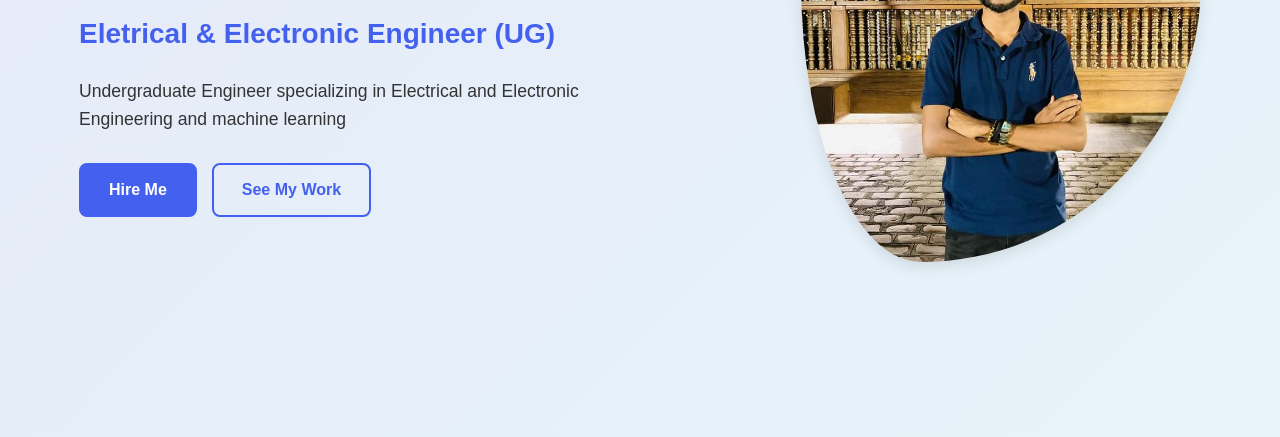
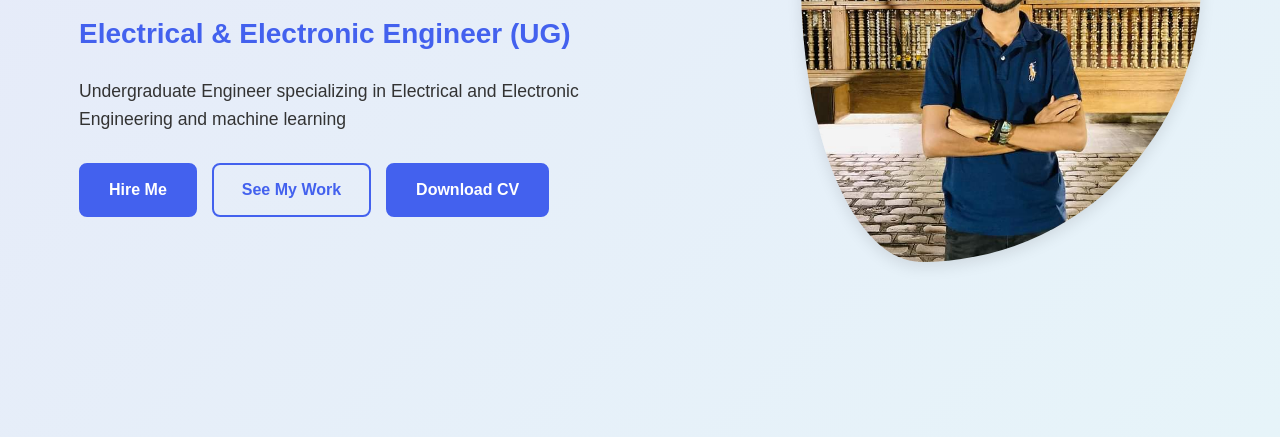
Before and after one commit to dcsangeeth/my_portfolio, a plain HTML site: page index.html in a window 1280 px wide. Shown: the part 363-800 px from the top of the page. Drawn offline with nearby package versions, Linux system fonts and the light colour scheme.

Commit message:
cv download button update

```diff
--- a/index.html
+++ b/index.html
@@ -38,11 +38,12 @@
             <div class="hero-content">
                 <div class="hero-text" data-aos="fade-up" data-aos-delay="200">
                     <h1>Chalana Sangeeth</h1>
-                    <h2>Eletrical & Electronic Engineer (UG)</h2>
+                    <h2>Electrical & Electronic Engineer (UG)</h2>
                     <p>Undergraduate Engineer specializing in Electrical and Electronic Engineering and machine learning</p>
                     <div class="cta-buttons">
                         <a href="#contact" class="btn primary-btn">Hire Me</a>
                         <a href="#projects" class="btn secondary-btn">See My Work</a>
+                        <a href="pdf\sangeeth_cv.pdf" download class="btn primary-btn">Download CV</a>
                     </div>
                 </div>
                 <div class="hero-image-wrapper">
```
